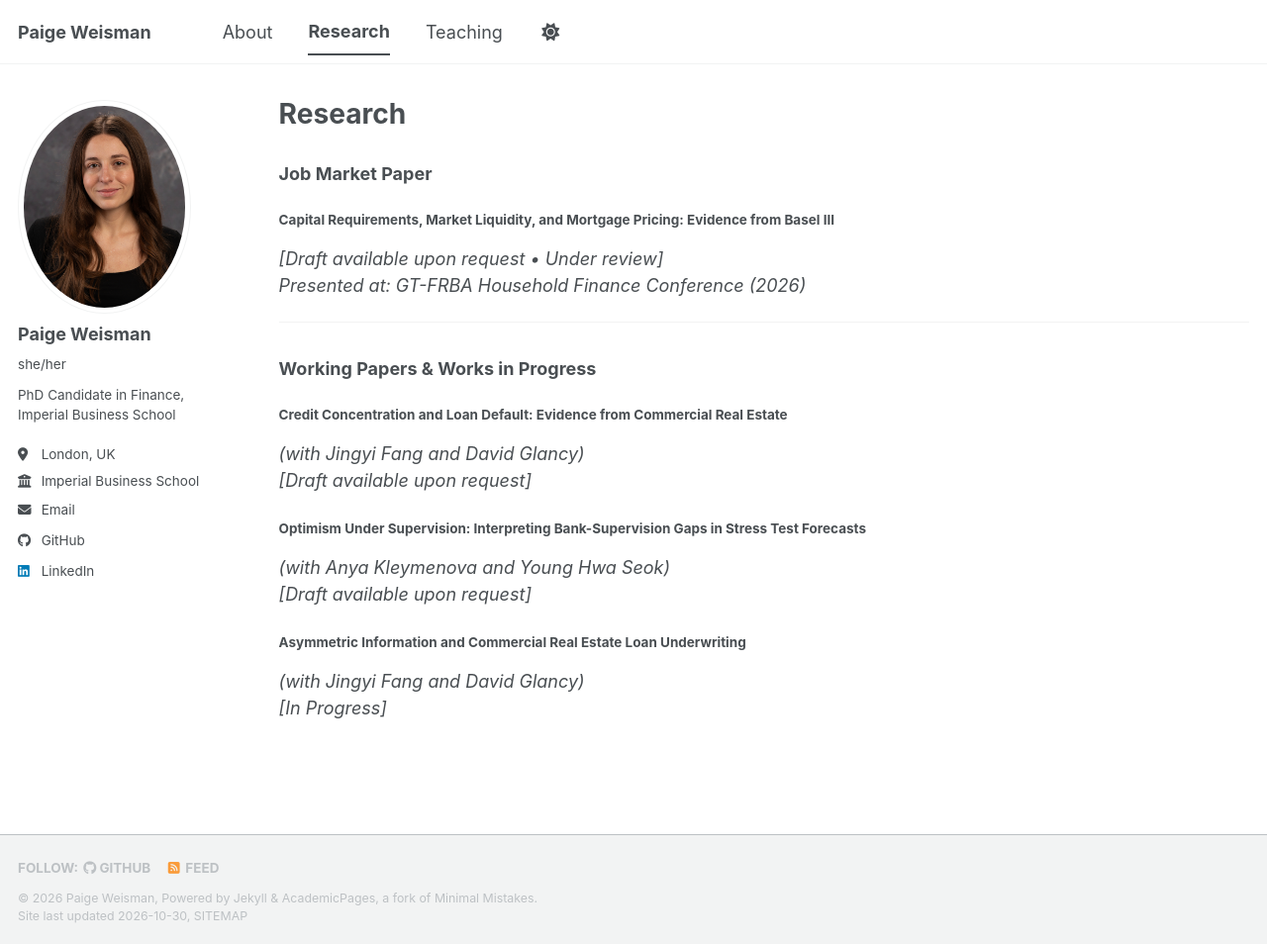
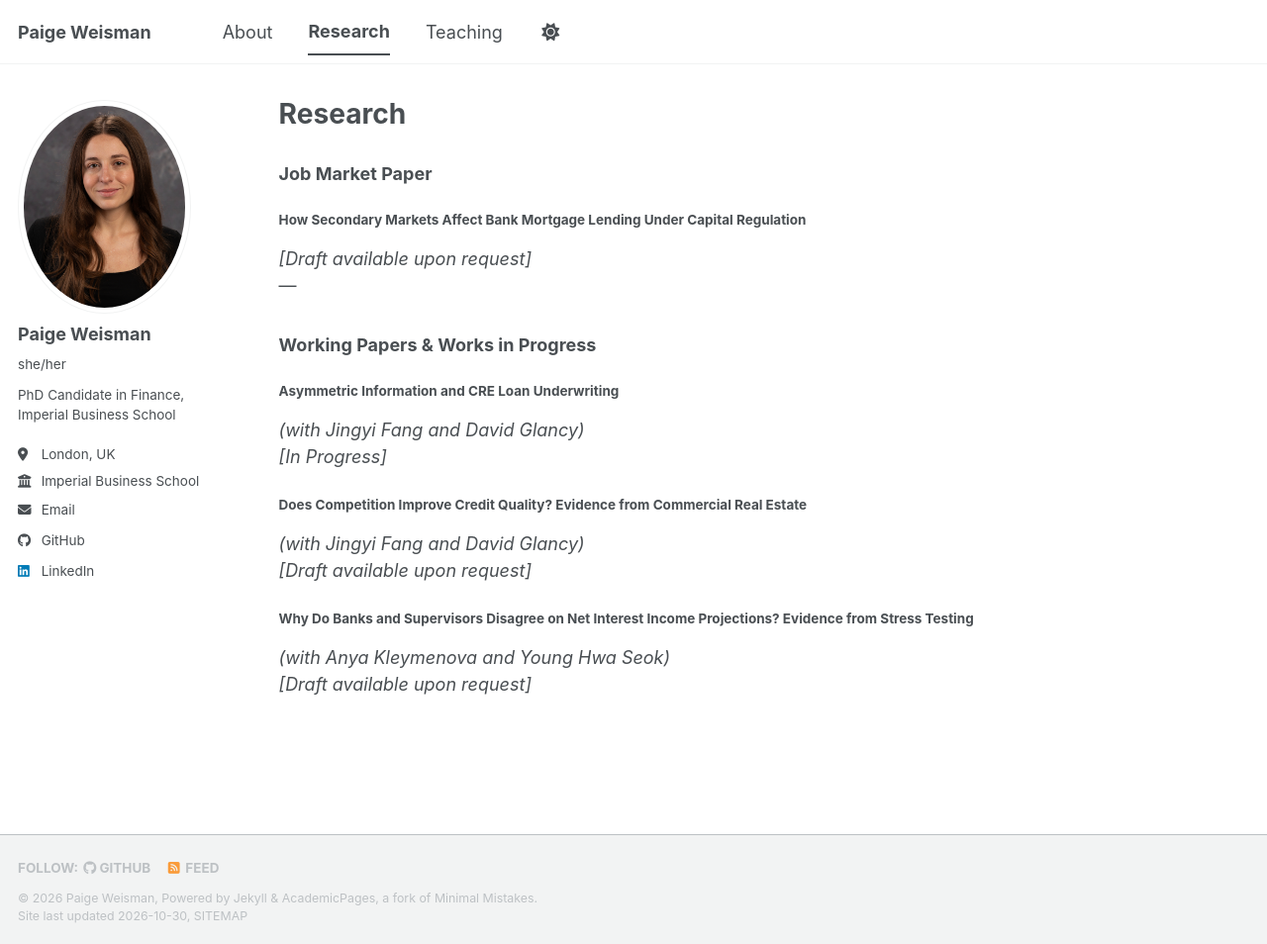
Before and after one commit to pweisman/pweisman.github.io, a Jekyll site: the page built from _pages/publications.md, in a window 1280 px wide and 954 px high. Shown: the whole window at 99% size. Built offline with Jekyll 4.4.1, drawn with Linux system fonts in a browser that asks for light colours; a style sheet for code colours, icons or effects is not loaded.

Commit message:
Update publications.md

```diff
--- a/_pages/publications.md
+++ b/_pages/publications.md
@@ -7,22 +7,20 @@ author_profile: true
 
 ### Job Market Paper
 
-#### **Capital Requirements, Market Liquidity, and Mortgage Pricing: Evidence from Basel III**
-*[Draft available upon request &bull; Under review]*
-*Presented at: GT-FRBA Household Finance Conference (2026)*
-
+#### **How Secondary Markets Affect Bank Mortgage Lending Under Capital Regulation**
+*[Draft available upon request]*
 ---
 
 ### Working Papers & Works in Progress
 
-#### **Credit Concentration and Loan Default: Evidence from Commercial Real Estate**
+#### **Asymmetric Information and CRE Loan Underwriting**
+*(with Jingyi Fang and David Glancy)*
+*[In Progress]*
+
+#### **Does Competition Improve Credit Quality? Evidence from Commercial Real Estate**
 *(with Jingyi Fang and David Glancy)*
 *[Draft available upon request]*
 
-#### **Optimism Under Supervision: Interpreting Bank-Supervision Gaps in Stress Test Forecasts**
+#### **Why Do Banks and Supervisors Disagree on Net Interest Income Projections? Evidence from Stress Testing**
 *(with Anya Kleymenova and Young Hwa Seok)*
 *[Draft available upon request]*
-
-#### **Asymmetric Information and Commercial Real Estate Loan Underwriting**
-*(with Jingyi Fang and David Glancy)*
-*[In Progress]*
```
